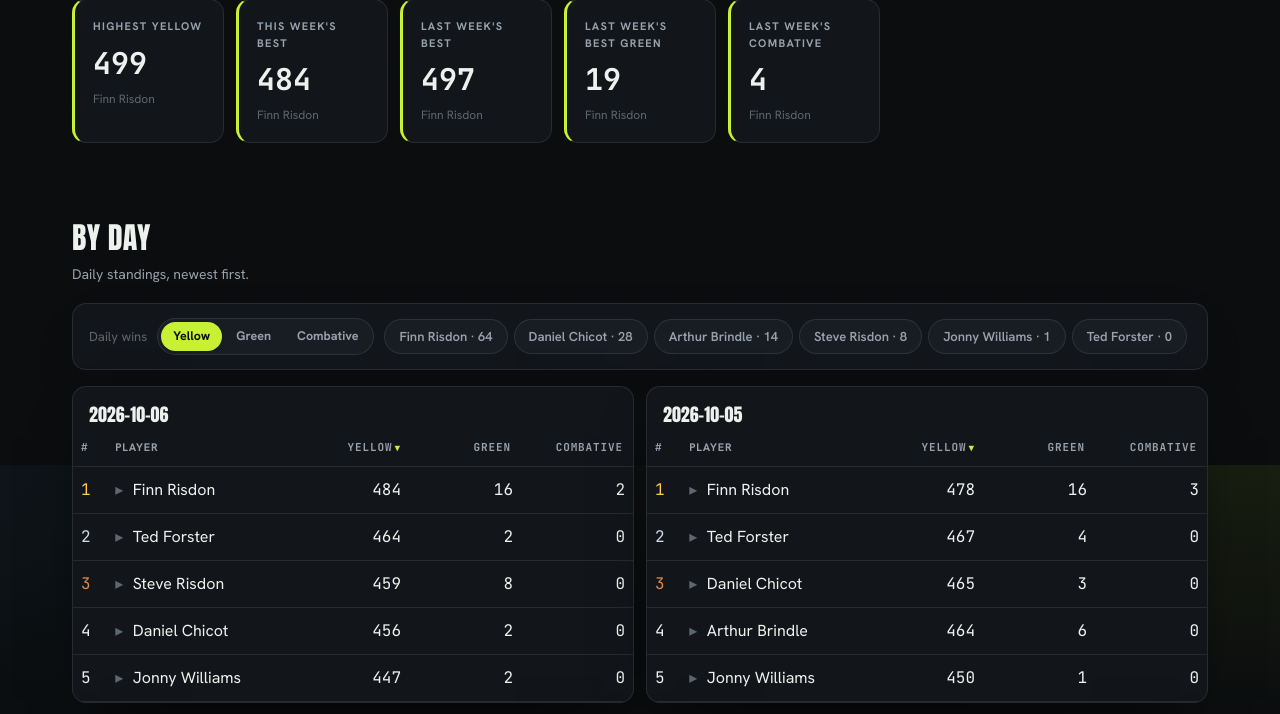
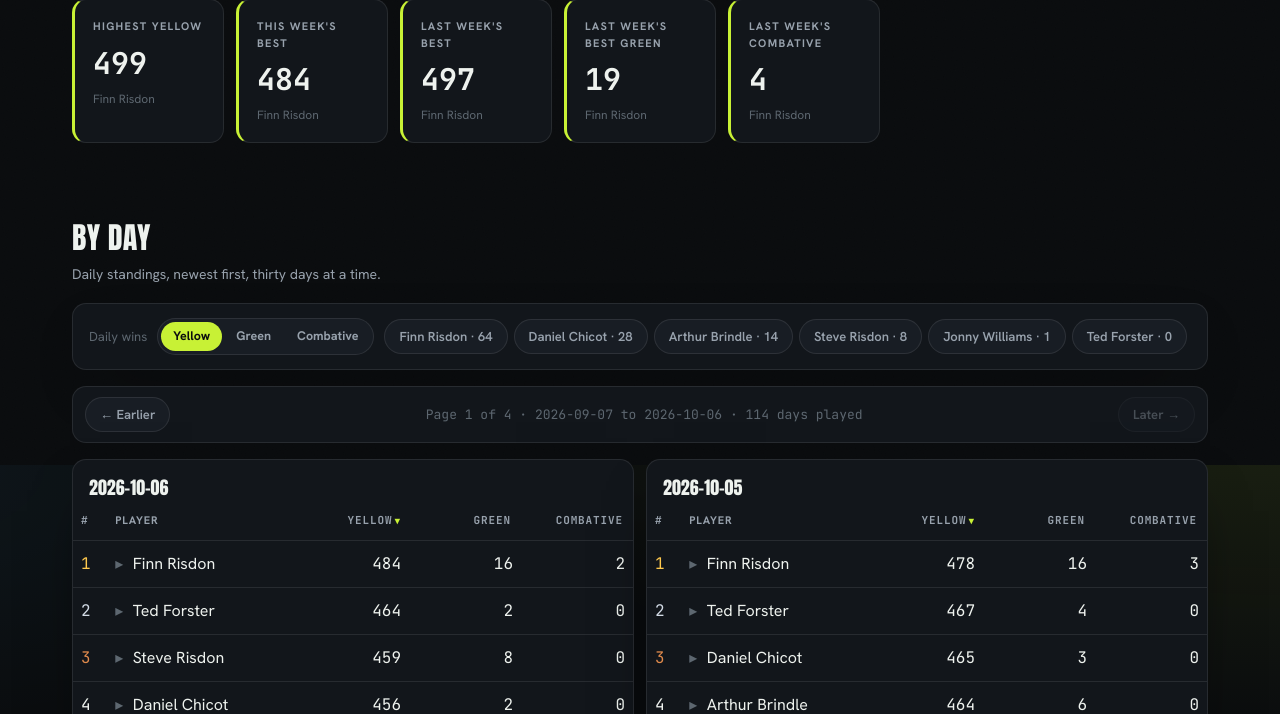
Before and after one commit to DanielChicot/maptap, a FastAPI app: page /days in a window 1280 px wide. Shown: the part 335-1049 px from the top of the page. Run offline with FastAPI, Linux system fonts and the light colour scheme; data comes from the database, SQL or seed files in the repository.

Commit message:
Page the days view thirty days at a time
/days now shows the thirty most recent days, with Earlier/Later links
above and below the day cards (?page=N). Out-of-range pages clamp to
the nearest real page. The pager is hidden when everything fits on one
page.

```diff
--- a/src/maptap/app.py
+++ b/src/maptap/app.py
@@ -11,7 +11,7 @@ from maptap.db import connect
 from maptap.metrics import (
     all_entries,
     combative_win_counts,
-    daily_leaderboard,
+    daily_leaderboard_page,
     daily_win_counts,
     green_jersey_win_counts,
     hero_stats,
@@ -61,10 +61,10 @@ def players(request: Request):
 
 
 @app.get("/days", response_class=HTMLResponse)
-def days(request: Request):
+def days(request: Request, page: int = 1):
     with closing(_conn()) as conn:
         context = {
-            "days": daily_leaderboard(conn),
+            **daily_leaderboard_page(conn, page=page),
             "win_rows": [
                 ("Yellow", daily_win_counts(conn, metric="cumulative")),
                 ("Green", green_jersey_win_counts(conn)),
--- a/src/maptap/metrics.py
+++ b/src/maptap/metrics.py
@@ -333,6 +333,21 @@ def daily_leaderboard(conn: sqlite3.Connection, sort: str = "cumulative") -> lis
     return [{"game_date": day, "standings": standings} for day, standings in by_day.items()]
 
 
+DAYS_PER_PAGE = 30
+
+
+def daily_leaderboard_page(conn: sqlite3.Connection, page: int = 1, size: int = DAYS_PER_PAGE) -> dict:
+    """One page of day standings, newest first, with the page count for navigation.
+
+    Out-of-range pages clamp to the nearest real page so stale links still land somewhere useful.
+    """
+    days = daily_leaderboard(conn)
+    pages = max(1, -(-len(days) // size))
+    page = min(max(page, 1), pages)
+    start = (page - 1) * size
+    return {"days": days[start : start + size], "page": page, "pages": pages, "total_days": len(days)}
+
+
 def _best_yellow_between(
     conn: sqlite3.Connection, start: datetime.date, end: datetime.date
 ) -> sqlite3.Row | None:
--- a/src/maptap/static/styles.css
+++ b/src/maptap/static/styles.css
@@ -140,6 +140,9 @@ main.wrap { padding-top: 6px; padding-bottom: 60px; }
 .chip.static:hover { color: var(--ink-dim); }
 .chip.active { background: var(--accent); color: var(--accent-ink); border-color: transparent; }
 .results-meta { margin-left: auto; color: var(--ink-faint); font-size: 13px; }
+.pager { display: flex; align-items: center; justify-content: space-between; gap: 10px; flex-wrap: wrap; padding: 10px 12px; margin-top: 16px; }
+.pager-link.disabled { opacity: 0.4; cursor: default; }
+.pager-meta { color: var(--ink-faint); font-size: 13px; font-family: var(--mono); font-variant-numeric: tabular-nums; text-align: center; flex: 1; }
 
 .table-card { overflow-x: auto; }
 table { border-collapse: collapse; width: 100%; }
@@ -176,6 +179,7 @@ tr[aria-expanded="true"] .caret { transform: rotate(90deg); color: var(--accent)
 @media (max-width: 720px) {
   .stat-row { grid-template-columns: repeat(2, 1fr); }
   .day-grid { grid-template-columns: 1fr; }
+  .pager-meta { flex-basis: 100%; order: -1; }
   .nav-inner { flex-wrap: wrap; height: auto; row-gap: 10px; padding-top: 10px; padding-bottom: 10px; }
   .theme-btn { margin-left: auto; }
   .tabs { order: 3; width: 100%; margin: 0; justify-content: center; }
--- a/src/maptap/templates/days.html
+++ b/src/maptap/templates/days.html
@@ -1,8 +1,17 @@
 {% extends "base.html" %}
 {% block title %}Days · Map Tappers{% endblock %}
 {% block content %}
+{% macro pager() %}
+{% if pages > 1 %}
+<nav class="panel pager" aria-label="Earlier and later days">
+    {% if page < pages %}<a class="chip pager-link" href="/days?page={{ page + 1 }}">← Earlier</a>{% else %}<span class="chip pager-link disabled" aria-disabled="true">← Earlier</span>{% endif %}
+    <span class="pager-meta">Page {{ page }} of {{ pages }} · {{ days[-1].game_date }} to {{ days[0].game_date }} · {{ total_days }} days played</span>
+    {% if page > 1 %}<a class="chip pager-link" href="{{ '/days' if page == 2 else '/days?page=' ~ (page - 1) }}">Later →</a>{% else %}<span class="chip pager-link disabled" aria-disabled="true">Later →</span>{% endif %}
+</nav>
+{% endif %}
+{% endmacro %}
 <h2 class="section-head">By day</h2>
-<p class="section-sub">Daily standings, newest first.</p>
+<p class="section-sub">Daily standings, newest first{% if pages > 1 %}, thirty days at a time{% endif %}.</p>
 
 <div class="panel toolbar">
     <span class="chip-label">Daily wins</span>
@@ -20,6 +29,7 @@
     {% endfor %}
 </div>
 
+{{ pager() }}
 <div class="day-grid">
     {% for day in days %}
     <div class="panel table-card">
@@ -52,6 +62,7 @@
     </div>
     {% endfor %}
 </div>
+{{ pager() }}
 {% endblock %}
 {% block scripts %}
 <script src="/static/sort.js"></script>
```
Also changed, not shown: tests/conftest.py (+13 -0 lines), tests/test_app.py (+57 -1 lines), tests/test_metrics.py (+39 -1 lines).
